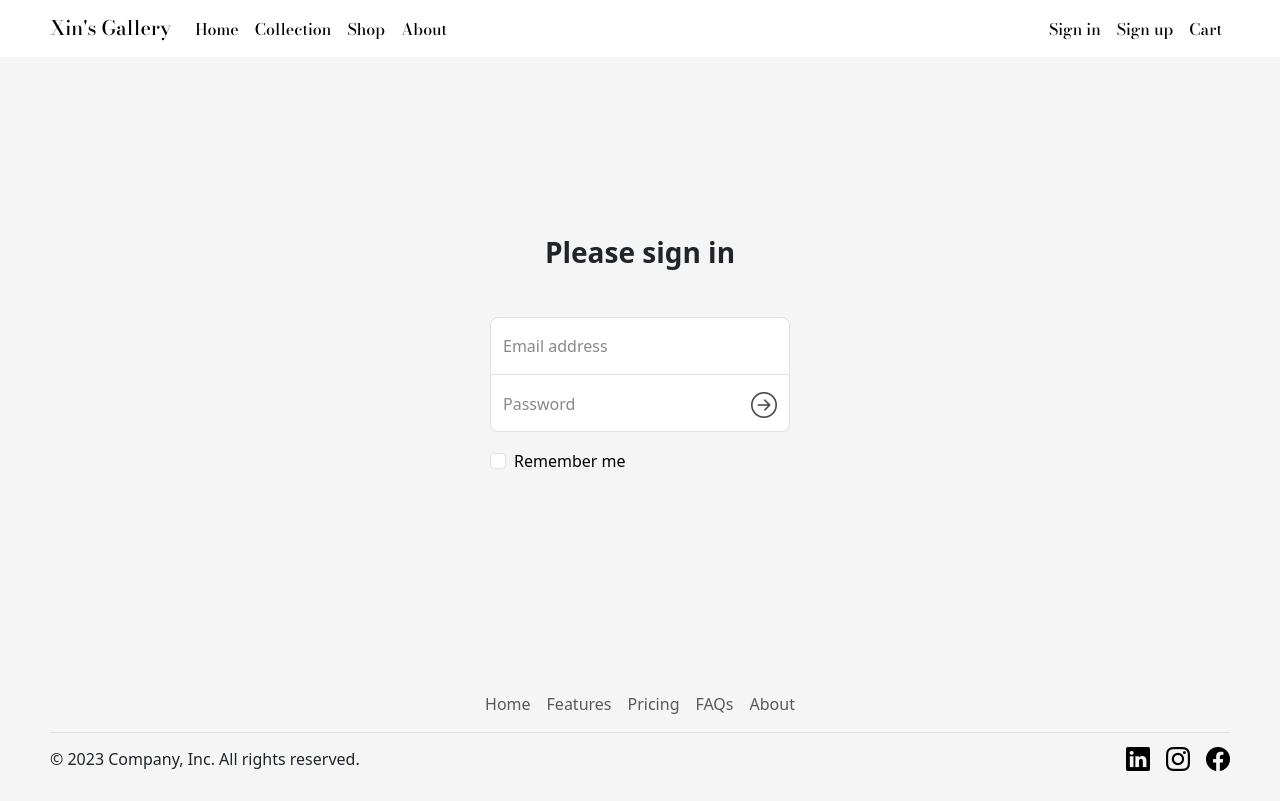
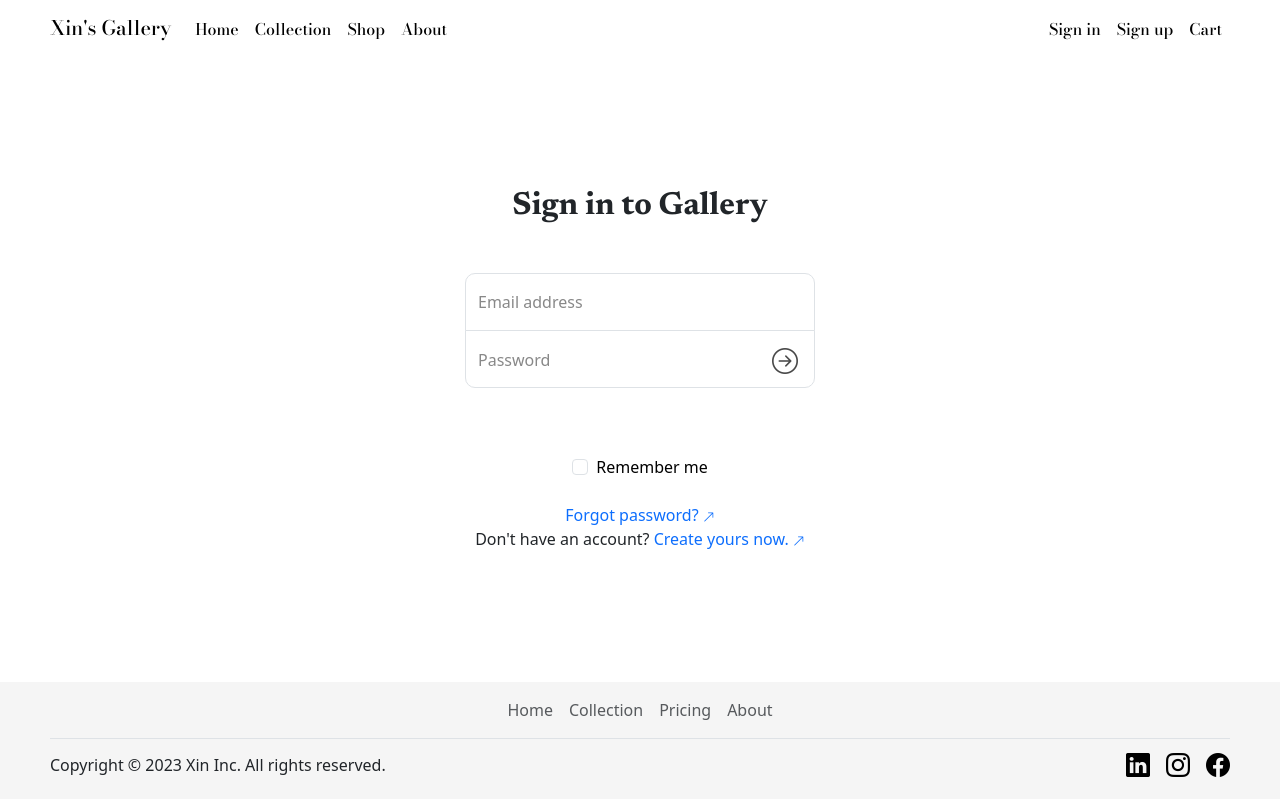
Before and after one commit to chrischen96/Gallery, a React (Vite) app: page /login in a window 1280 px wide. Built offline with nearby package versions, Linux system fonts and the light colour scheme; no server answers.

Commit message:
Finished register

```diff
--- a/src/App.css
+++ b/src/App.css
@@ -7,7 +7,7 @@
 }
 
 .App-main {
-  min-height: calc(100vh - 189px);
+  min-height: calc(100vh - 175.5px);
   background-color: white;
 }
 
@@ -17,9 +17,11 @@
   will-change: filter;
   transition: filter 300ms;
 }
+
 .logo:hover {
   filter: drop-shadow(0 0 2em #646cffaa);
 }
+
 .logo.react:hover {
   filter: drop-shadow(0 0 2em #61dafbaa);
 }
@@ -28,6 +30,7 @@
   from {
     transform: rotate(0deg);
   }
+
   to {
     transform: rotate(360deg);
   }
@@ -55,8 +58,8 @@
   background-position: center;
 }
 
-.home .filter{
-  background-image: linear-gradient(to right, rgba(0,0,0,0.6), rgba(0, 0, 0, 0));
+.home .filter {
+  background-image: linear-gradient(to right, rgba(0, 0, 0, 0.6), rgba(0, 0, 0, 0));
   height: 100%;
   width: 100%;
 }
@@ -65,41 +68,60 @@
 footer {
   background-color: whitesmoke;
 }
+
 .footer i {
   font-size: 24px;
 }
 
 /* register and login */
-.register, .login {
-  background-color: whitesmoke;
+.register,
+.login {
+  background-color: white;
   display: flex;
   justify-content: center;
   align-items: center;
-  height: calc(100vh - 189px);
+  min-height: calc(100vh - 175.5px);
+  .h2 {
+    font-family: 'Newsreader', serif;
+  }
 }
 
-.register-box, .login-box {
-  width: 300px;
+.register-box,
+.login-box {
+  width: 350px;
   /* height: 400px; */
-  margin: auto;
+  margin: 20px auto;
 }
 
-.register-box label, .login-box label {
+.register-box label,
+.login-box label {
   color: #888;
-}
-
-.email-input {
-  border: 5px solid #646cff;
-  border-radius: 5px;
 }
 
 .goto {
   position: absolute;
   top: 9px;
-  right: 12px;
+  right: 16px;
   padding: 0;
   background-color: transparent;
   color: #4a4a4a;
   font-size: 26px;
   z-index: 1;
 }
+
+.sr-only {
+  font-size: 12px
+}
+
+
+
+@media (max-width: 576px) {
+  .App-main {
+    min-height: calc(100vh - 200px);
+  }
+
+  .register,
+  .login {
+    min-height: calc(100vh - 200px);
+  }
+}
--- a/src/axios.jsx
+++ b/src/axios.jsx
@@ -1,6 +1,8 @@
 import axios from 'axios';
 
 const baseURL = 'https://mygallery-production.up.railway.app/';
+// const baseURL = 'http://localhost:8000/';
+
 
 const axiosInstance = axios.create({
     baseURL: baseURL,
--- a/src/components/Footer.jsx
+++ b/src/components/Footer.jsx
@@ -4,7 +4,7 @@ const Footer = () => {
   return (
     <div className='footer'>
       <div className="container-fluid">
-        <div className="py-3">
+        <div className="pb-2">
           {/* <div className="row">
             <div className="col-6 col-md-3 mb-3">
               <h5>Section</h5>
@@ -38,15 +38,14 @@ const Footer = () => {
             </div>
           </div> */}
 
-          <ul className="nav justify-content-center pb-2">
+          <ul className="nav justify-content-center py-2">
             <li className="nav-item"><a href="#" className="nav-link px-2 text-body-secondary">Home</a></li>
-            <li className="nav-item"><a href="#" className="nav-link px-2 text-body-secondary">Features</a></li>
+            <li className="nav-item"><a href="#" className="nav-link px-2 text-body-secondary">Collection</a></li>
             <li className="nav-item"><a href="#" className="nav-link px-2 text-body-secondary">Pricing</a></li>
-            <li className="nav-item"><a href="#" className="nav-link px-2 text-body-secondary">FAQs</a></li>
             <li className="nav-item"><a href="#" className="nav-link px-2 text-body-secondary">About</a></li>
           </ul>
           <div className="d-flex flex-column flex-sm-row justify-content-between align-items-center py-2 border-top">
-            <p className='m-0'>© 2023 Company, Inc. All rights reserved.</p>
+            <p className='m-0'>Copyright © 2023 Xin Inc. All rights reserved.</p>
             <ul className="list-unstyled d-flex m-0">
               <li className="ms-3"><a className="link-body-emphasis" href="#"><i className="bi bi-linkedin"></i></a></li>
               <li className="ms-3"><a className="link-body-emphasis" href="#"><i className="bi bi-instagram"></i></a></li>
--- a/src/components/Header.jsx
+++ b/src/components/Header.jsx
@@ -2,38 +2,44 @@ import React from 'react'
 import { Link } from 'react-router-dom'
 
 const Header = () => {
+    const handleClick = () => {
+        if (window.innerWidth < 768) {
+            document.getElementById('toggler').click();
+        }
+    }
+
     return (
         <div className='header'>
-            <nav className="navbar navbar-expand-md">
+            <nav className="navbar navbar-expand-md ">
                 <div className="container-fluid align-items-baseline">
 
                     <Link className="navbar-brand" to='/'>Xin's Gallery</Link>
 
-                    <button className="navbar-toggler" type="button" data-bs-toggle="collapse" data-bs-target="#navbarSupportedContent">
+                    <button id='toggler' className="navbar-toggler" type="button" data-bs-toggle="collapse" data-bs-target="#navbarSupportedContent">
                         <span className="navbar-toggler-icon"></span>
                     </button>
                     <div className="collapse navbar-collapse" id="navbarSupportedContent">
                         <ul className="navbar-nav mb-2 mb-md-0 w-100">
                             <li className="nav-item">
-                                <Link className="nav-link active" to="/">Home</Link>
+                                <Link className="nav-link active" onClick={handleClick} to="/">Home</Link>
                             </li>
                             <li className="nav-item">
-                                <Link className="nav-link active" to="/collection">Collection</Link>
+                                <Link className="nav-link active" onClick={handleClick} to="/collection">Collection</Link>
                             </li>
                             <li className="nav-item">
-                                <Link className="nav-link active" to="/">Shop</Link>
+                                <Link className="nav-link active" onClick={handleClick} to="/">Shop</Link>
                             </li>
                             <li className="nav-item">
-                                <Link className="nav-link active" to="/about">About</Link>
+                                <Link className="nav-link active" onClick={handleClick} to="/about">About</Link>
                             </li>
                             <li className="nav-item ms-md-auto">
-                                <Link className="nav-link active" to="/login">Sign in</Link>
+                                <Link className="nav-link active" onClick={handleClick} to="/login">Sign in</Link>
                             </li>
                             <li className="nav-item">
-                                <Link className="nav-link active" to="/register">Sign up</Link>
+                                <Link className="nav-link active" onClick={handleClick} to="/register">Sign up</Link>
                             </li>
                             <li className="nav-item">
-                                <Link className="nav-link active" to="/about">Cart</Link>
+                                <Link className="nav-link active" onClick={handleClick} to="/about">Cart</Link>
                             </li>
                         </ul>
 
--- a/src/components/pages/Collection.jsx
+++ b/src/components/pages/Collection.jsx
@@ -1,8 +1,55 @@
 import React from 'react'
+import { useState, useEffect } from 'react'
+import axiosInstance from '../../axios.jsx'
+import { useNavigate } from 'react-router-dom'
+import UserContext from '../../context'
 
 const Collection = () => {
+  const [collection, setCollection] = useState([])
+  const [user, setUser] = useState(null)
+
+  useEffect(() => {
+    const getCollection = async () => {
+      try {
+        await axiosInstance.get('')
+          .then((res) => {
+            console.log(res.data)
+            setCollection(res.data)
+          })
+      } catch (err) {
+        console.log(err)
+      }
+    }
+    getCollection()
+  }, [])
+
+
   return (
-    <div>Collections</div>
+    <div className='collection'>
+      <div className="container">
+        <div className="row">
+          {collection.map((item) => (
+            <div className="col-md-6 px-3">
+              <div className="card my-4 shadow-sm p-0">
+                <img src={item.image} className="card-img-top" alt="..." />
+                <div className="card-body">
+                  <h5 className="card-title">{item.title}</h5>
+                  <p className="card-text">Price: ${item.price}</p>
+                  <p className="card-text">Size: {item.pixel_width} x {item.pixel_height}</p>
+                  <p className="card-text">Focal length: {item.focal_length}mm</p>
+                  <div className="d-flex justify-content-center align-items-center mt-3">
+                    <div className="btn-group">
+                      <button type="button" className="btn btn-sm btn-outline-secondary">View</button>
+                      <button type="button" className="btn btn-sm btn-outline-secondary">Edit</button>
+                    </div>
+                  </div>
+                </div>
+              </div>
+            </div>
+          ))}
+        </div>
+      </div>
+    </div>
   )
 }
 
--- a/src/components/pages/Login.jsx
+++ b/src/components/pages/Login.jsx
@@ -1,31 +1,86 @@
 import React from 'react'
+import UserContext from '../../context'
+import { useState, useEffect } from 'react'
+import axiosInstance from '../../axios.jsx'
+import { useNavigate } from 'react-router-dom'
 
 const Login = () => {
+  const [collection, setCollection] = useState([])
+  const [user, setUser] = useState(null)
 
+  useEffect(() => {
+    const getCollection = async () => {
+      try {
+        await axiosInstance.get('')
+          .then((res) => {
+            console.log(res.data)
+            setCollection(res.data)
+          })
+      } catch (err) {
+        console.log(err)
+      }
+    }
+    getCollection()
+  }, [])
 
   return (
     <div className='login'>
       <div className='login-box'>
-        <form>
-          <h1 className="h3 mb-5 fw-bold">Please sign in</h1>
+        <form className='mb-4'>
+          <h1 className="h2 mb-5 fw-semibold">Sign in to Gallery</h1>
 
           <div className="form-floating">
-            <input type="email" className="form-control email-input" id="floatingInput" placeholder="name@example.com" />
+            <input
+              type="email"
+              className="form-control email-input"
+              id="email"
+              name="email"
+              placeholder="name@example.com"
+              // onChange={handleChange}
+            />
             <label htmlFor="floatingInput">Email address</label>
           </div>
           <div className="form-floating">
-            <input type="password" className="form-control password-input" id="floatingPassword" placeholder="Password"/>
-            <button className="goto" type="submit"><i className="bi bi-arrow-right-circle"></i></button>
+            <input
+              type="password"
+              className="form-control password-input"
+              id="password"
+              name="password"
+              placeholder="Password"
+              // onChange={handleChange}
+            />
+            <button
+              className="goto"
+              type="submit"
+            >
+              <i className="bi bi-arrow-right-circle"></i>
+            </button>
             <label htmlFor="floatingPassword">Password</label>
           </div>
 
-          <div className="form-check text-start my-3">
-            <input className="form-check-input" type="checkbox" value="remember-me" id="flexCheckDefault" />
+          <div className="form-check text-start d-flex justify-content-center" style={{ marginTop: '66px' }}>
+            <input className="form-check-input me-2" type="checkbox" value="remember-me" id="flexCheckDefault" />
             <label className="form-check-label text-black" htmlFor="flexCheckDefault">
               Remember me
             </label>
           </div>
         </form>
+
+        <div className="">
+          <div className="forgot-password">
+            <a className="" target="_blank" href='#'>
+              Forgot password? <span className="sr-only"><i className="bi bi-arrow-up-right"></i></span>
+            </a>
+          </div>
+
+          <div>
+            <span className="">
+              Don't have an account? </span>
+            <a className="" target="_blank" href='#'>
+              Create yours now. <span className="sr-only"><i className="bi bi-arrow-up-right"></i></span>
+            </a>
+          </div>
+        </div>
       </div>
     </div>
   )
--- a/src/index.css
+++ b/src/index.css
@@ -17,12 +17,15 @@
 }
 
 a {
-  font-weight: 500;
-  color: #646cff;
+  /* font-weight: 500; */
+  color: #0d6efd;
   text-decoration: inherit;
 }
-a:hover {
-  color: #535bf2;
+
+.login a:hover, .register a:hover {
+  text-decoration-line: underline;
+  text-underline-position: below;
+  text-decoration-thickness: 1px;
 }
 
 body {
@@ -40,7 +43,8 @@ body {
   font-weight: 500;
 }
 
-.hero h1, .hero h2 {
+.hero h1,
+.hero h2 {
   font-size: 4em;
   line-height: 1.2;
   font-family: 'Newsreader', serif;
@@ -51,10 +55,16 @@ body {
 .hero h2 {
   font-size: 1.5em;
   font-weight: medium;
+  line-height: 1.5;
   margin-bottom: 50px;
   text-align: left;
   display: inline-block;
   width: 400px;
+}
+
+.collection p {
+  font-size: 1em;
+  margin-bottom: 6px;
 }
 
 button {
@@ -68,6 +78,7 @@ button {
   cursor: pointer;
   transition: border-color 0.25s;
 }
+
 /* button:hover {
   border-color: #646cff;
 } */
@@ -81,29 +92,38 @@ button:focus-visible {
     color: #213547;
     background-color: #ffffff;
   }
-  a:hover {
-    color: #747bff;
-  }
+
   button {
     background-color: #f9f9f9;
   }
 }
 
+@media (max-width: 420px) {
+  .container-fluid {
+    padding: 0 30px;
+  }
+
+  .hero h2 {
+    width: 100%;
+  }
+}
+
 .email-input {
-  border-radius: 8px 8px 0 0;
+  border-radius: 10px 10px 0 0;
   position: relative;
 }
 
-.email-input:focus, .password-input:focus {
+.email-input:focus,
+.password-input:focus {
   z-index: 1;
 }
 
 .password-input {
-  border-radius: 0 0 8px 8px;
+  border-radius: 0 0 10px 10px;
   position: relative;
   top: -1px
 }
 
-.register input {
-  margin: 10px 0 20px 0;
+.register .form-control {
+  margin-top: 10px;
 }
```
Also changed, not shown: src/components/pages/Register.jsx (+12 -12 lines).
